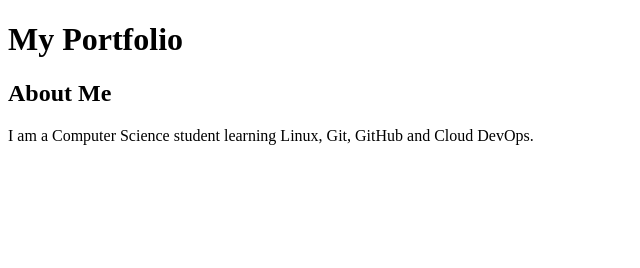
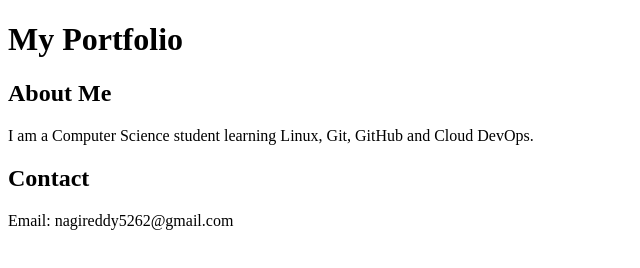
Before and after one commit to Chirasaninagireddy/portfolio, a plain HTML site: page index.html in a window 1280 px wide. Shown: the whole page, without its empty margins (0-640 px from the left). Drawn offline with Linux system fonts and the light colour scheme.

Commit message:
Add contact information

```diff
--- a/index.html
+++ b/index.html
@@ -10,3 +10,6 @@
     <p>I am a Computer Science student learning Linux, Git, GitHub and Cloud DevOps.</p>
 </body>
 </html>
+
+<h2>Contact</h2>
+<p>Email: nagireddy5262@gmail.com</p>
```
